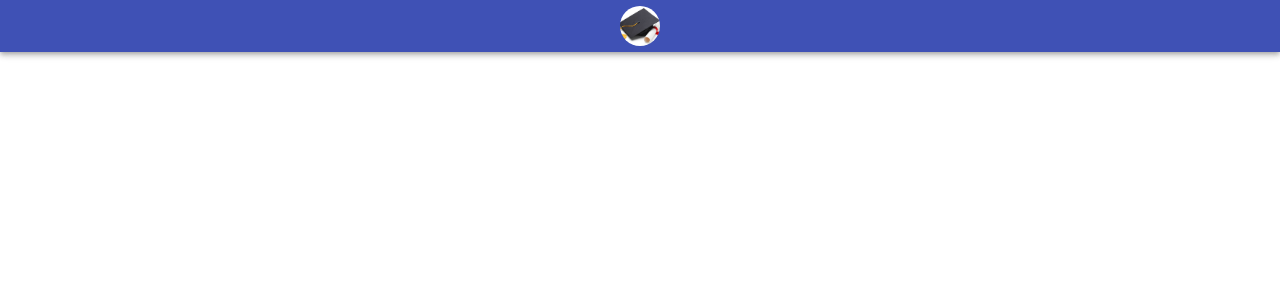
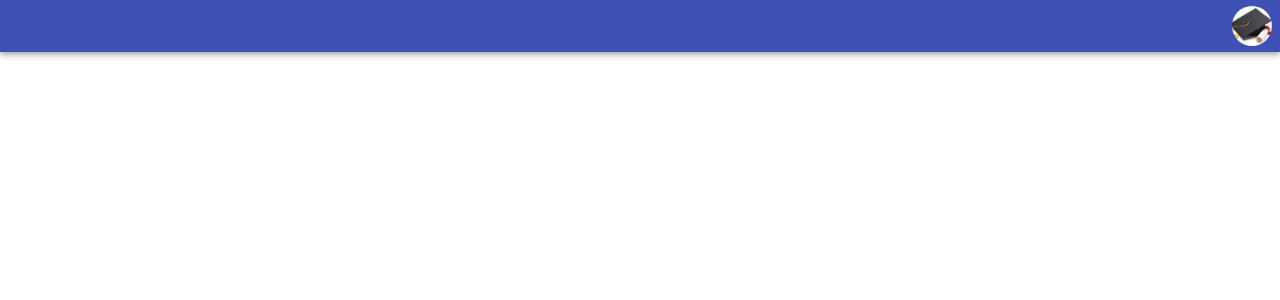
Before and after one commit to GASANAMDavid/learning-outcome-frontend, a React (Create React App) app: page /dashboard in a window 1280 px wide. Shown: the top 300 px of the page. Built offline with nearby package versions, Linux system fonts and the light colour scheme.

Commit message:
fix classNaming used on a profile button

```diff
--- a/src/components/dashboard/Header.js
+++ b/src/components/dashboard/Header.js
@@ -36,7 +36,7 @@ const Header = () => {
 
   return (
     <AppBar position="static">
-      <Button className="user-info">
+      <Button className={classes.avatar} id="user-info">
         <Avatar
           alt="David"
           src={profilePhoto}
```
Also changed, not shown: 1 other file (tests, documents, lock files or other folders).
